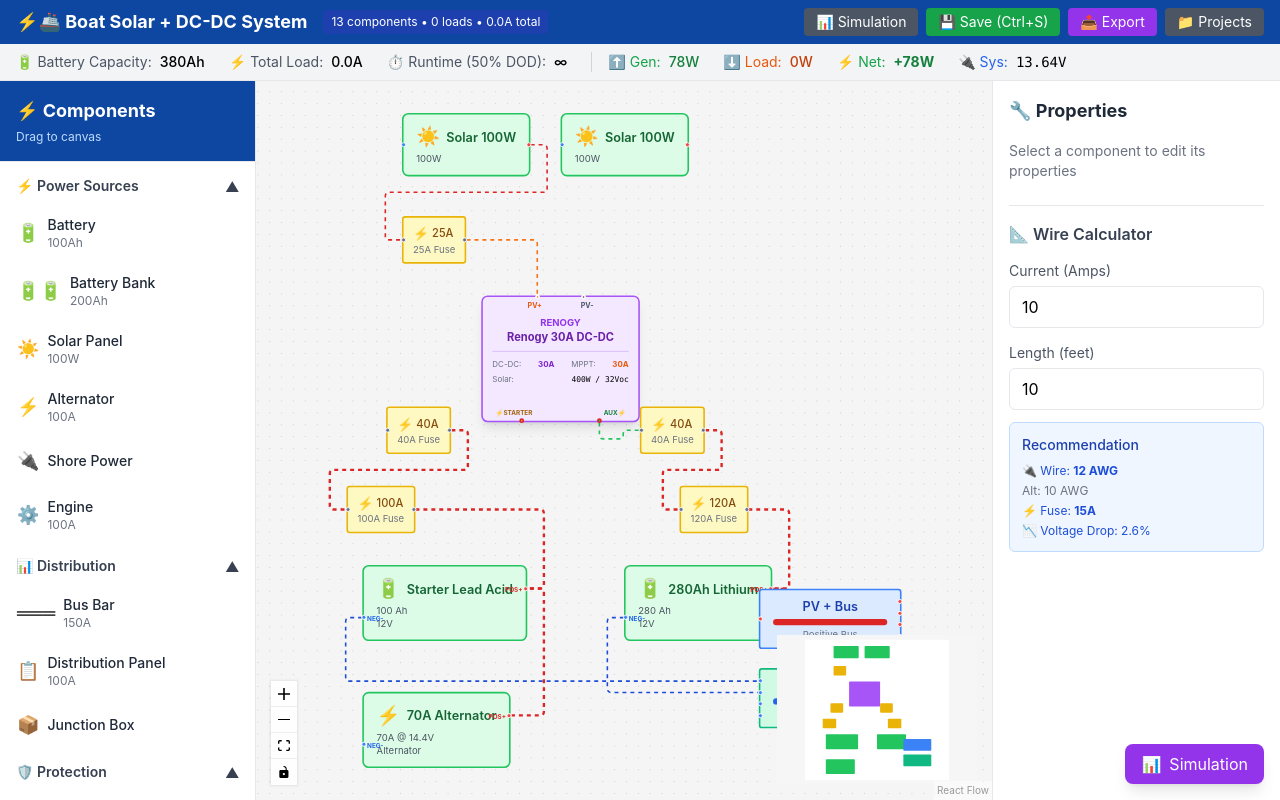
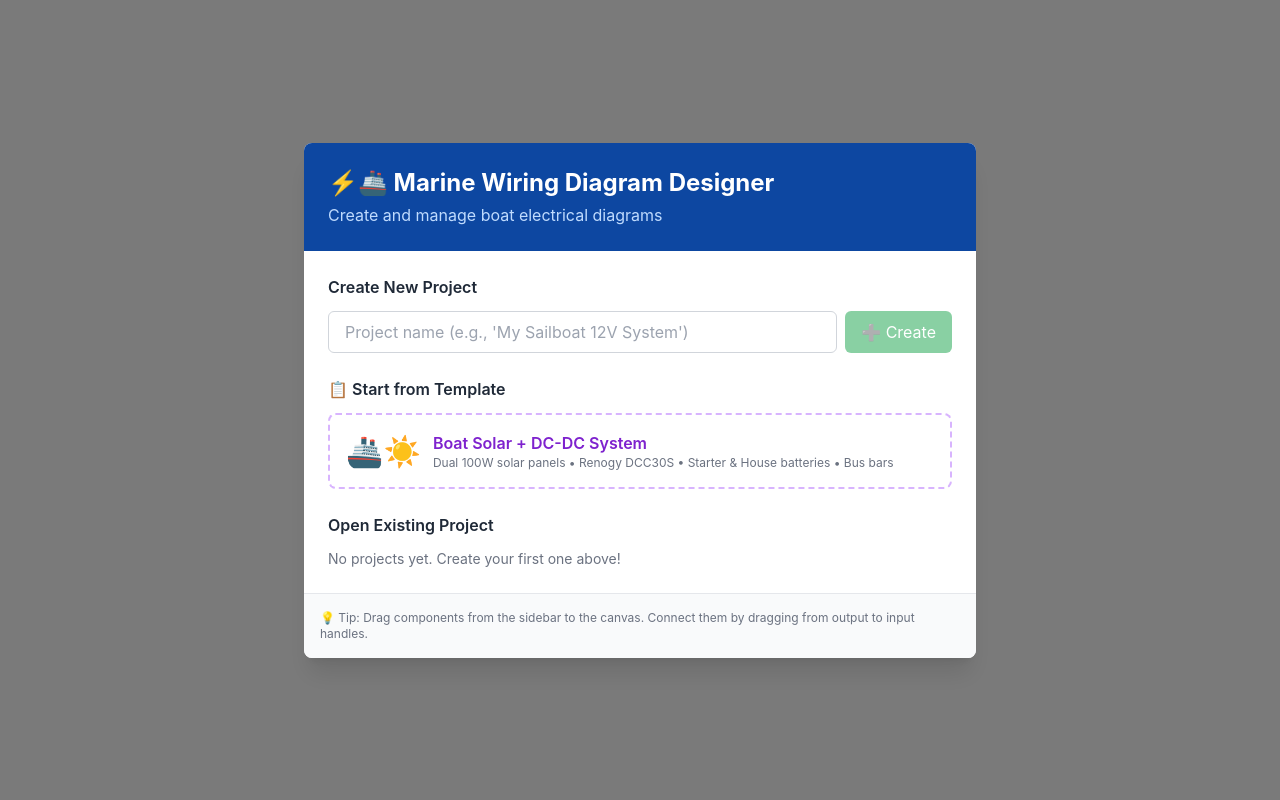
Before and after one commit to JoshBir/BoatApp, a React app: page / in a window 1280 px wide. Built offline with nearby package versions, Linux system fonts and the light colour scheme.

Commit message:
Remove auto-load of boat template

```diff
--- a/src/components/DiagramEditor.tsx
+++ b/src/components/DiagramEditor.tsx
@@ -48,20 +48,7 @@
 
   // Load projects on mount
   React.useEffect(() => {
-    const saved = loadAllProjects();
-    if (!saved || saved.length === 0) {
-      // No saved projects - auto-create and load the provided boat template so canvas matches diagram
-      const templateProject = createBoatDiagramProject();
-      saveProject(templateProject);
-      setCurrentProject(templateProject);
-      setNodes(templateProject.nodes as any || []);
-      setEdges(templateProject.edges as any || []);
-      setProjects(loadAllProjects());
-      setShowProjectModal(false);
-      return;
-    }
-
-    setProjects(saved);
+    setProjects(loadAllProjects());
   }, []);
 
   const onConnect = useCallback(
```
